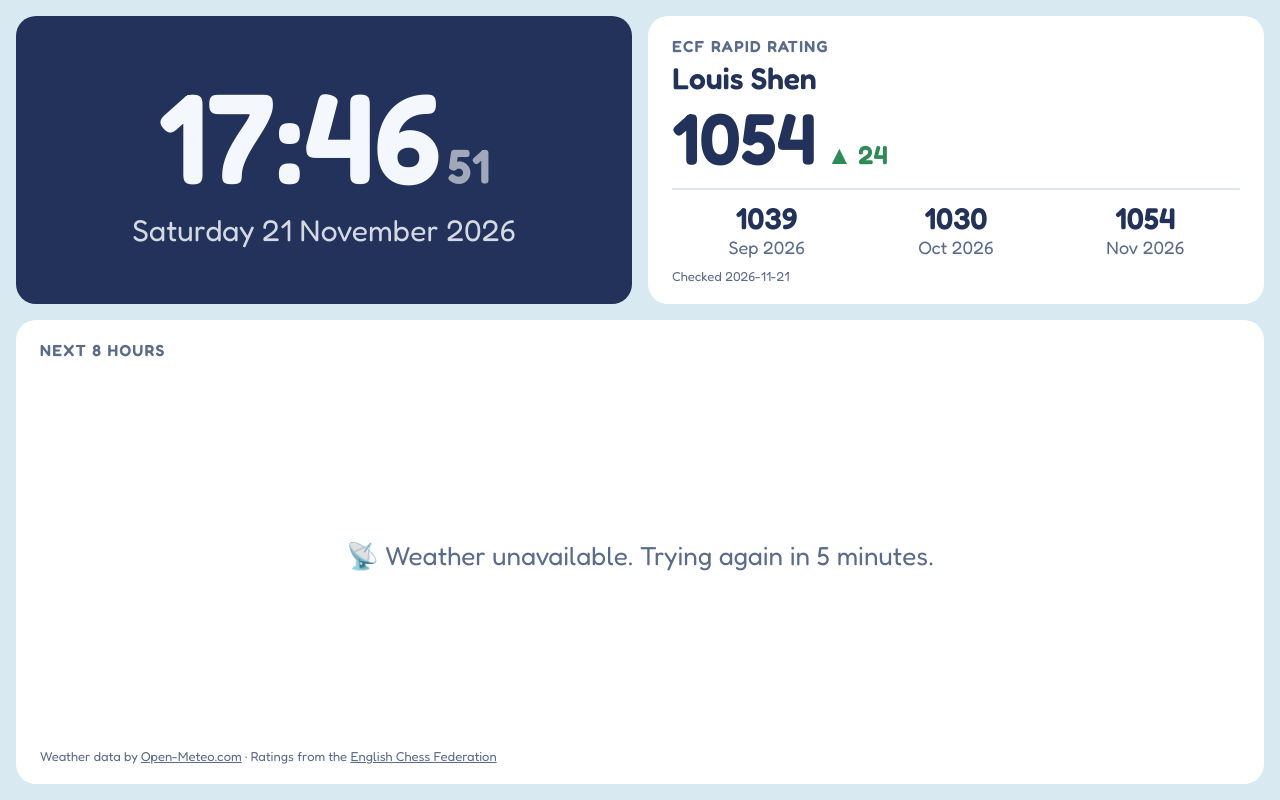
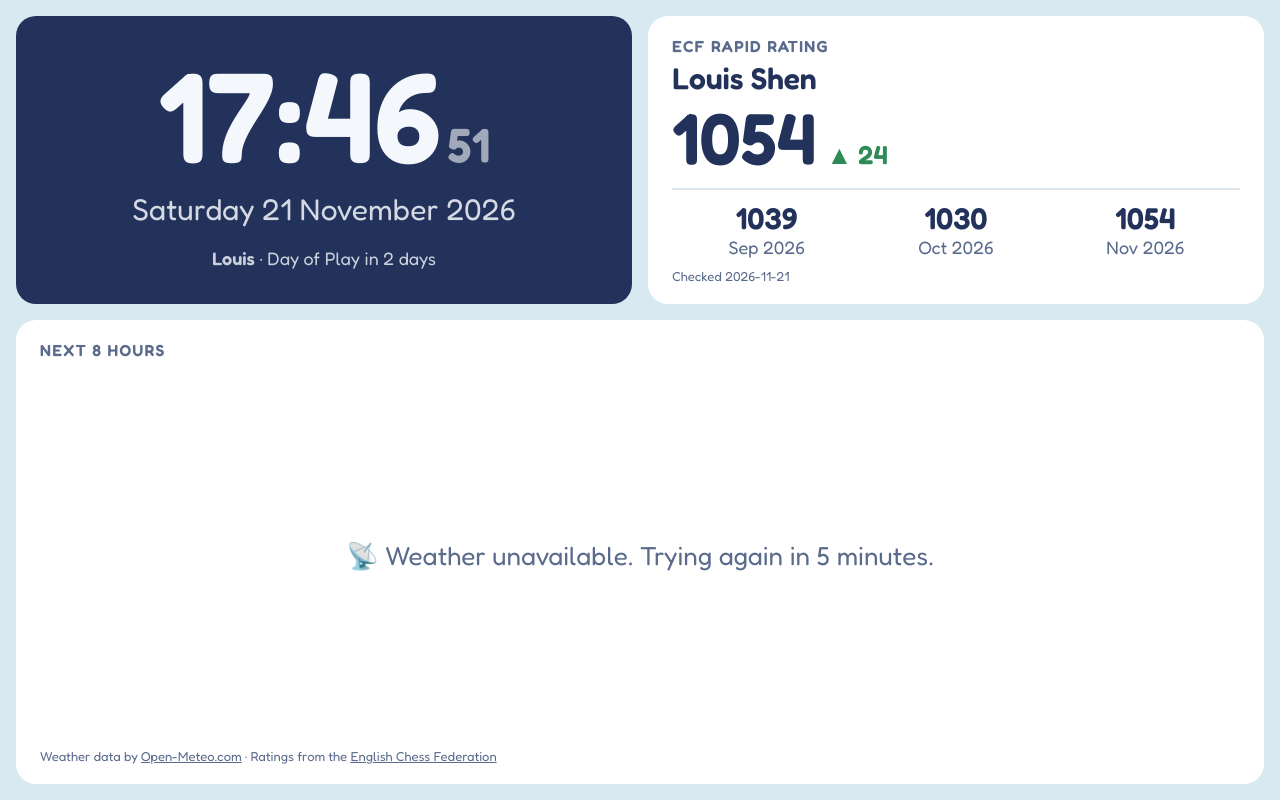
Before and after one commit to LShen67/Family-board, a plain HTML site: page index.html in a window 1280 px wide. Drawn offline with Linux system fonts and the light colour scheme; no server answers.

Commit message:
Add school holiday countdowns
Co-Authored-By: Claude Opus 5.5 <noreply@anthropic.com>
Claude-Session: https://claude.ai/code/session_01LTvdVza4PuVbQgHGKNZqab

```diff
--- a/index.html
+++ b/index.html
@@ -70,6 +70,9 @@
   .time { font-size: 128px; font-weight: 600; line-height: 1; font-variant-numeric: tabular-nums; }
   .secs { font-size: 48px; opacity: 0.6; margin-left: 6px; }
   .date { font-size: 30px; margin-top: 12px; opacity: 0.85; }
+  .countdowns { margin-top: 16px; font-size: 18px; opacity: 0.8; }
+  .countdowns p { margin-top: 4px; }
+  .countdowns b { font-weight: 600; }
 
   /* Chess */
   .chess { grid-area: chess; display: flex; flex-direction: column; justify-content: center; }
@@ -121,6 +124,7 @@
   <section class="card clock">
     <p class="time"><span id="time">--:--</span><span id="secs" class="secs"></span></p>
     <p id="date" class="date"></p>
+    <div id="countdowns" class="countdowns"></div>
   </section>
 
   <section class="card chess">
@@ -154,6 +158,24 @@
     nightFrom: 19,      // dark theme from 7pm
     nightUntil: 7       // until 7am
   };
+
+  /* Holiday countdowns. Each date is the first day off (year, month 1-12, day). */
+  var HOLIDAYS = [
+    { who: 'Louis', breaks: [
+      ['Day of Play', 2026, 11, 23],
+      ['Christmas holiday', 2026, 12, 12],
+      ['Half term', 2027, 2, 13],
+      ['Easter holiday', 2027, 3, 25],
+      ['Bank holiday', 2027, 5, 3],
+      ['Half term', 2027, 5, 29],
+      ['Summer holiday', 2027, 7, 8],
+      ['Half term', 2027, 10, 14],
+      ['Christmas holiday', 2027, 12, 11]
+    ] },
+    { who: 'Leo', breaks: [
+      // Add the nursery's dates here, e.g. ['Christmas closure', 2026, 12, 21]
+    ] }
+  ];
   /* =============================== */
 
   var DAYS = ['Sunday', 'Monday', 'Tuesday', 'Wednesday', 'Thursday', 'Friday', 'Saturday'];
@@ -189,6 +211,26 @@
     $('date').textContent = DAYS[d.getDay()] + ' ' + d.getDate() + ' ' + MONTHS[d.getMonth()] + ' ' + d.getFullYear();
     var theme = (h >= CONFIG.nightFrom || h < CONFIG.nightUntil) ? 'night' : 'day';
     if (document.body.className !== theme) { document.body.className = theme; }
+  }
+
+  /* ---------- Holiday countdowns ---------- */
+  function countdowns() {
+    var now = new Date();
+    var today = new Date(now.getFullYear(), now.getMonth(), now.getDate()).getTime();
+    var html = '';
+    for (var i = 0; i < HOLIDAYS.length; i++) {
+      var list = HOLIDAYS[i].breaks;
+      for (var j = 0; j < list.length; j++) {
+        var b = list[j];
+        var days = Math.round((new Date(b[1], b[2] - 1, b[3]).getTime() - today) / 86400000);
+        if (days >= 0) {
+          var when = days === 0 ? 'starts today 🎉' : days === 1 ? 'tomorrow' : 'in ' + days + ' days';
+          html += '<p><b>' + HOLIDAYS[i].who + '</b> · ' + b[0] + ' ' + when + '</p>';
+          break;
+        }
+      }
+    }
+    $('countdowns').innerHTML = html;
   }
 
   /* ---------- Weather ---------- */
@@ -297,6 +339,8 @@
 
   tick();
   setInterval(tick, 1000);
+  countdowns();
+  setInterval(countdowns, 10 * 60 * 1000);
   loadWeather();
   loadChess();
   scheduleReload();
```
